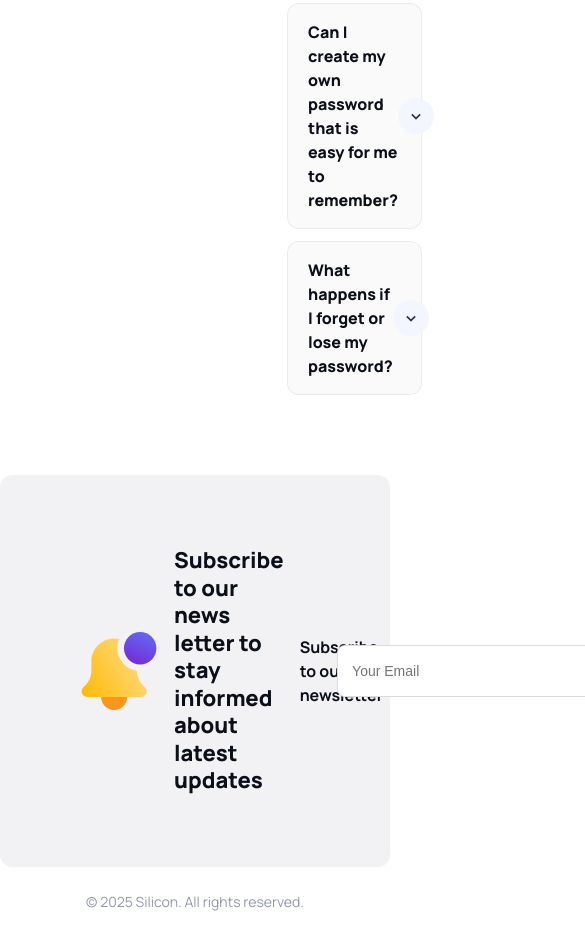
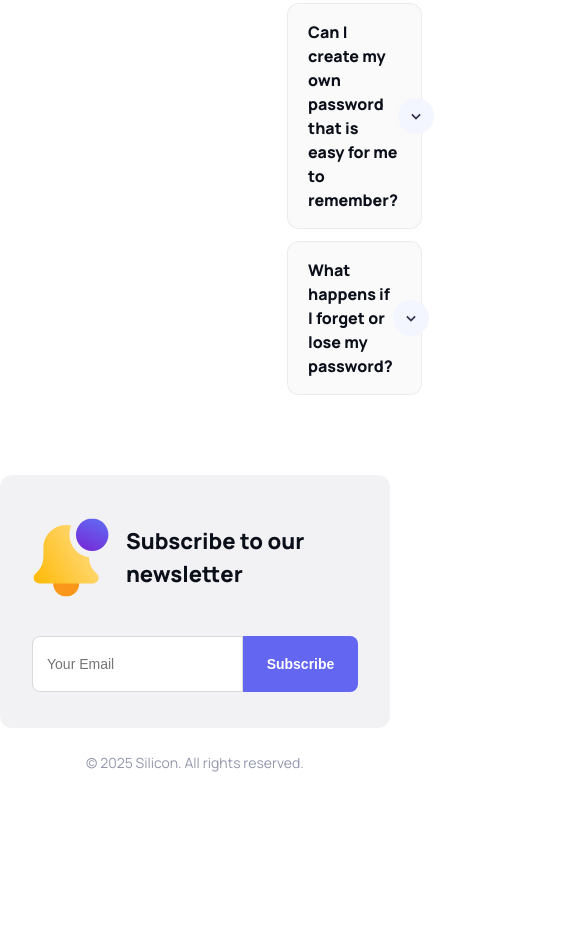
Before and after one commit to JoachimPersson88/silicon, a website: page project/index.html in a window 390 px wide. Shown: the part 4466-5402 px from the top of the page, 585 px wide, since content can reach past the window. After the commit the page ends 5263 px from the top, so only its background shows below. Drawn offline with Linux system fonts and the light colour scheme; files whose address does not match are found by name.

Commit message:
"Subscribe-Section" The mobile-view is also fixed now.

```diff
--- a/project/css/subscribe.css
+++ b/project/css/subscribe.css
@@ -1,11 +1,15 @@
 /* ------------------------- subscribe ---------------------------------*/
+
+/* ====== Desktop-läge ====== */
 .subscribe {
 
+  /* Behållaren */
   .container{
     background: rgba(8, 0, 50, 0.05);
     border-radius: 12px;
   }
 
+  /* Huvudlayout för sektionen */
   .subscribe-area {
     display: grid;
     grid-template-columns: 1fr 1fr;   /* två kolumner */
@@ -14,17 +18,20 @@
     padding: 4rem;
   }
 
+  /* Innehållet*/
   .subscribe-content {
     display: flex;
     align-items: center;
     gap: 1rem;
 
+    /* Ikonen */
     .subscribe-icon {
       width: 78px;
       height: 78px;
       flex: 0 0 auto;
     }
 
+    /* Rubriken */
     .subscribe-header {
       color: var(--color-heading-text);
       font-size: 22px;
@@ -34,11 +41,13 @@
     }
   }
 
+  /* formuläret med input och knapp */
   .subscribe-form {
     display: flex;
     justify-content: flex-end; /* putta formuläret åt höger på större skärmar */
     gap: 0;
 
+    /* E-postfältet */
     input {
       height: 52px;
       width: 450px;
@@ -52,6 +61,7 @@
       outline: none;
     }
 
+    /* Knappen */
     button {
       height: 52px;
       width: 142px;
@@ -62,32 +72,36 @@
       color: #fff;
       font-weight: 600;
       font-size: 14px;
-      cursor: pointer;
     }
   }
 }
 
-/* ====== TABLET ====== */
+/* ====== TABLET-Läge ====== */
 @media (width >= 391px) and (width <= 768px) {
   .subscribe-area {
     grid-template-columns: 1fr 1fr; /* två kolumner */
 
+    /* Ikonen */
     .subscribe-icon {
       width: 65px;
       height: 58.5px;
     }
 
+    /* rubrik */
     .subscribe-header {
       display: none;
     }
 
+    /* Visa tablet-rubrik */
     .subscribe-header-smaller-devices{
       font-weight: 900;
       font-size: 22px;
     }
 
+    /* Formuläret */
     .subscribe-form {
 
+      /* E-postfältet */
       input {
         height: 51px;
         width: 201px;
@@ -97,6 +111,7 @@
         background: #fff;
       }
 
+      /* Knappen */
       button {
         height: 52px;
         width: 115px;
@@ -109,3 +124,55 @@
     }
   }
 }
+
+/* ====== MOBIL-Läge ====== */
+@media (width <= 390px) {
+  .subscribe{
+
+    /* Huvudlayout för sektionen */
+    .subscribe-area{
+      grid-template-columns: 1fr;
+      padding: 1rem;
+
+      /* innehåållet */
+      .subscribe-content{
+        margin-top: 20px;
+      }
+
+      /* Ikonen */
+      .subscribe-icon   {
+        width: 78px;
+        height: 93px;
+      }
+
+      /* Rubrik */
+      .subscribe-header {
+        display: none;
+      }
+
+      /* Visa mobil-rubrik */
+      .subscribe-header-smaller-devices {
+        font-weight: 900;
+        font-size: 22px;
+      }
+
+      /* formuläret */
+      .subscribe-form {
+        width: 100%;
+        margin-bottom: 20px;
+
+        /* e-postfältet */
+        input {
+          width: auto; /* förhindrar stapeln att sticka ut, denna löste mit problem efter mycket om och men....*/
+          height: 56px;
+        }
+
+        /* knappen */
+        button {
+          width: 42%;
+          height: 56px;
+        }
+      }
+    }
+  }
+}
```
